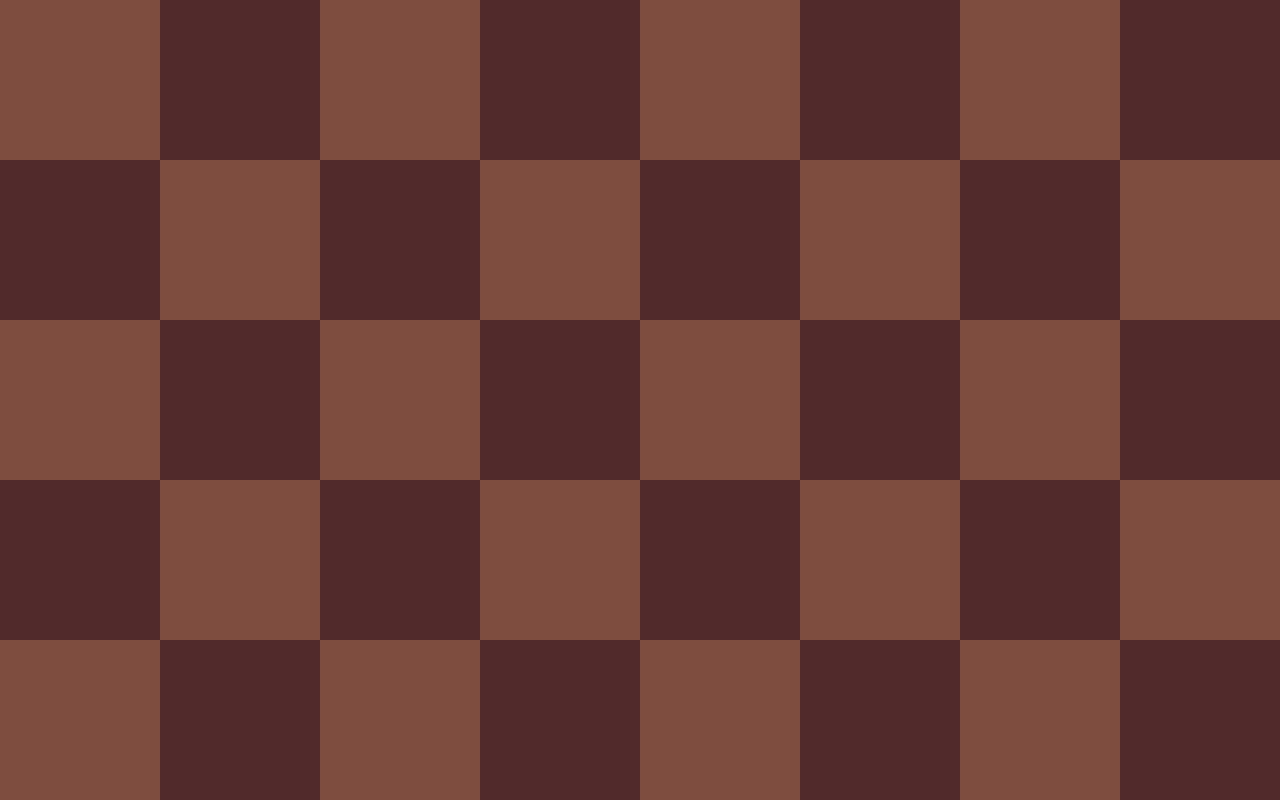
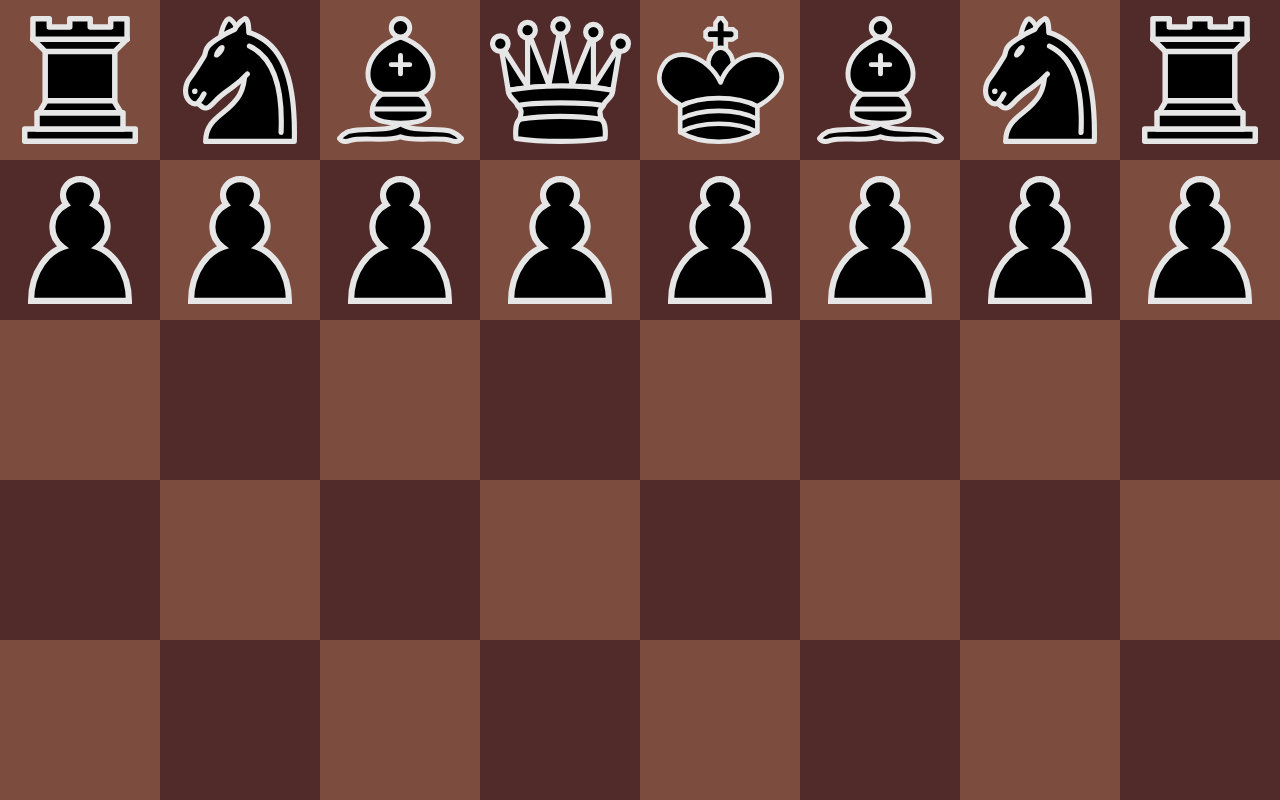
Before and after one commit to mr-romzar/multiplayer-chess-game, a React (Create React App) app: page / in a window 1280 px wide. Shown: the top 800 px of the page. Built offline with nearby package versions, Linux system fonts and the light colour scheme.

Commit message:
Added chess pieces to the field

```diff
--- a/package.json
+++ b/package.json
@@ -17,6 +17,7 @@
     "react-scripts": "4.0.1",
     "styled-components": "^5.3.3",
     "typescript": "^4.1.3",
+    "uuid": "^8.3.2",
     "web-vitals": "^0.2.4"
   },
   "scripts": {
@@ -46,6 +47,7 @@
     ]
   },
   "devDependencies": {
-    "@types/styled-components": "^5.1.17"
+    "@types/styled-components": "^5.1.17",
+    "@types/uuid": "^8.3.3"
   }
 }
--- a/src/components/ChessField/ChessField.tsx
+++ b/src/components/ChessField/ChessField.tsx
@@ -1,21 +1,86 @@
 import {useMemo} from 'react';
-import {ChessFieldContainer, ChessFieldTile} from './layout';
-
+import {ChessFieldContainer, ChessFieldTile, ChessPiece} from './layout';
+import {IPiece, PieceColor, PieceType, TileColor} from '../../lib/types/chess';
+import {v4 as uuidv4} from 'uuid';
 
 export const ChessField = () => {
   const fieldTiles = useMemo(() => {
-    const field =  new Array<string[]>(8)
-    .fill(new Array(8).fill(null));
+    // Init empty two-dimensional array 8x8
+    const field = new Array<TileColor[]>(8)
+    .fill(new Array<TileColor>(8).fill(TileColor.Black));
 
     return field.map((row, j) => {
       return row.map((tile, i) => {
         return (i + j) % 2
-            ? `${process.env.PUBLIC_URL}/assets/tiles/square_brown_dark.svg`
-            : `${process.env.PUBLIC_URL}/assets/tiles/square_brown_light.svg`
+            ? TileColor.Black
+            : TileColor.White;
         }
       )
     });
   }, []);
+
+  const pieces: IPiece[] = useMemo(() => {
+    const piecesArray: IPiece[] = [];
+    const positionPieces = (type: PieceType, xOffset: number, yOffset: number) => {
+      piecesArray.push({
+        id: uuidv4(),
+        color: PieceColor.Black,
+        type: type,
+        coords: {x: xOffset, y: yOffset}
+      });
+      piecesArray.push({
+        id: uuidv4(),
+        color: PieceColor.Black,
+        type: type,
+        coords: {x: 7 - xOffset, y: yOffset}
+      });
+      piecesArray.push({
+        id: uuidv4(),
+        color: PieceColor.White,
+        type: type,
+        coords: {x: xOffset, y: 7 - yOffset}
+      });
+      piecesArray.push({
+        id: uuidv4(),
+        color: PieceColor.White,
+        type: type,
+        coords: {x: 7 - xOffset, y: 7 - yOffset}
+      });
+    }
+    //Pawns positioning
+    for (let i = 0; i < 4; ++i) {
+      positionPieces(PieceType.Pawn, i, 1)
+    }
+    positionPieces(PieceType.Rook, 0, 0);
+    positionPieces(PieceType.Knight, 1, 0);
+    positionPieces(PieceType.Bishop, 2, 0);
+    piecesArray.push({
+      id: uuidv4(),
+      color: PieceColor.Black,
+      type: PieceType.Queen,
+      coords: {x: 3, y: 0}
+    });
+    piecesArray.push({
+      id: uuidv4(),
+      color: PieceColor.Black,
+      type: PieceType.King,
+      coords: {x: 4, y: 0}
+    });
+
+    piecesArray.push({
+      id: uuidv4(),
+      color: PieceColor.White,
+      type: PieceType.Queen,
+      coords: {x: 3, y: 7}
+    });
+    piecesArray.push({
+      id: uuidv4(),
+      color: PieceColor.White,
+      type: PieceType.King,
+      coords: {x: 4, y: 7}
+    });
+    return piecesArray;
+  }, [])
 
   return (
     <ChessFieldContainer>
@@ -23,13 +88,15 @@ export const ChessField = () => {
         fieldTiles.map((row, y) => (
           row.map((item, x) => {
             return <ChessFieldTile
-              imageUrl={item}
-              coords={{x, y}}
+              tileColor={item}
               onClick={() => console.log('clicked', {x, y})}
             />
           })
         ))
       }
+      {
+        pieces.map(({id, type, color, coords}) => <ChessPiece key={id} pieceType={type} pieceColor={color} coords={coords} />)
+      }
     </ChessFieldContainer>
   )
 }
--- /dev/null
+++ b/src/components/ChessField/constants.ts
@@ -0,0 +1,3 @@
+export const CHESS_FIELD_DARK_TILES_PUBLIC_URL = `${process.env.PUBLIC_URL}/assets/tiles/square_brown_dark.svg`;
+export const CHESS_FIELD_LIGHT_TILES_PUBLIC_URL = `${process.env.PUBLIC_URL}/assets/tiles/square_brown_light.svg`;
+export const CHESS_PIECES_PUBLIC_URL = `${process.env.PUBLIC_URL}/assets/pieces/`
--- a/src/components/ChessField/layout.tsx
+++ b/src/components/ChessField/layout.tsx
@@ -1,7 +1,13 @@
 import styled, {css} from 'styled-components';
-import {IChessFieldTileProps} from './types';
+import {IChessFieldTileProps, IChessPieceProps} from './types';
+import {PieceType, PieceColor, TileColor} from '../../lib/types/chess';
+import {
+  CHESS_FIELD_DARK_TILES_PUBLIC_URL,
+  CHESS_FIELD_LIGHT_TILES_PUBLIC_URL, CHESS_PIECES_PUBLIC_URL
+} from './constants';
 
 export const ChessFieldContainer = styled.div`
+  position: relative;
   display: flex;
   flex-wrap: wrap;
 `;
@@ -10,7 +16,22 @@ export const ChessFieldTile = styled.div<IChessFieldTileProps>`
   width: 12.5%;
   height: 0;
   padding-bottom: 12.5%;
-  background-image: ${props => `url(${props.imageUrl})`};
+  background-image: ${props => `url(${props.tileColor === TileColor.Black ? CHESS_FIELD_DARK_TILES_PUBLIC_URL : CHESS_FIELD_LIGHT_TILES_PUBLIC_URL})`};
   box-sizing: border-box;
   ${props => props.checked ? css`border: 1px solid greenyellow` : null}
+`;
+
+export const ChessPiece = styled.div<IChessPieceProps>`
+  position: absolute;
+  top: ${props => props.coords.y * 12.5}%;
+  left: ${props => props.coords.x * 12.5}%;
+  width: 12.5%;
+  height: 0;
+  padding-bottom: 12.5%;
+  background-image: ${props => `url(${CHESS_PIECES_PUBLIC_URL}${props.pieceColor === PieceColor.Black ? 'b' : 'w'}_${PieceType[props.pieceType].toLowerCase()}.svg)`};
+  background-position: center;
+  background-repeat: no-repeat;
+  background-size: auto 80%;
+
+  box-sizing: border-box;
 `
--- a/src/lib/types/chess/piece.ts
+++ b/src/lib/types/chess/piece.ts
@@ -1,9 +1,11 @@
+import {ICoords} from './field';
+
 export enum PieceColor {
   Black,
   White
 }
 
-export enum Piece {
+export enum PieceType {
   King,
   Queen,
   Bishop,
@@ -11,3 +13,10 @@ export enum Piece {
   Rook,
   Pawn
 }
+
+export interface IPiece {
+  id: string;
+  color: PieceColor;
+  type: PieceType;
+  coords: ICoords;
+}
```
Also changed, not shown: src/components/ChessField/types.ts (+8 -3 lines), 1 other file (tests, documents, lock files or other folders).
